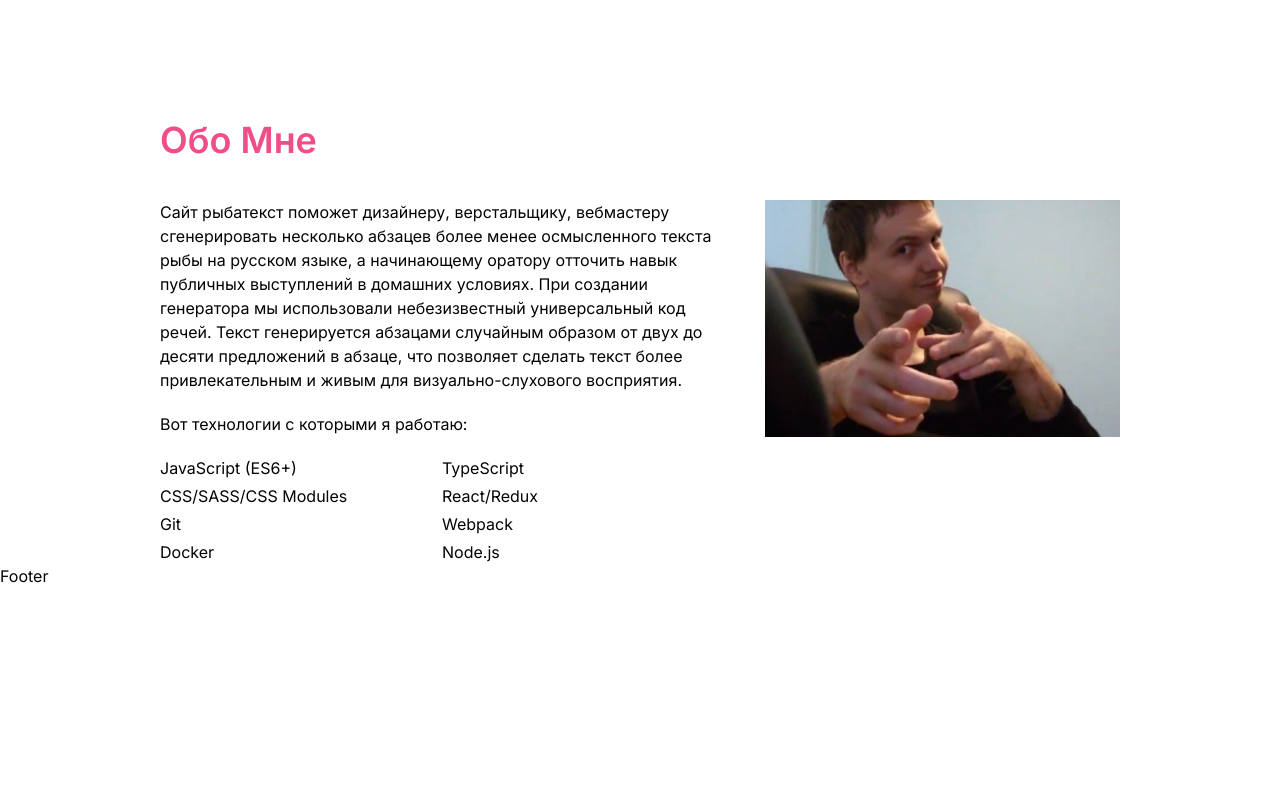
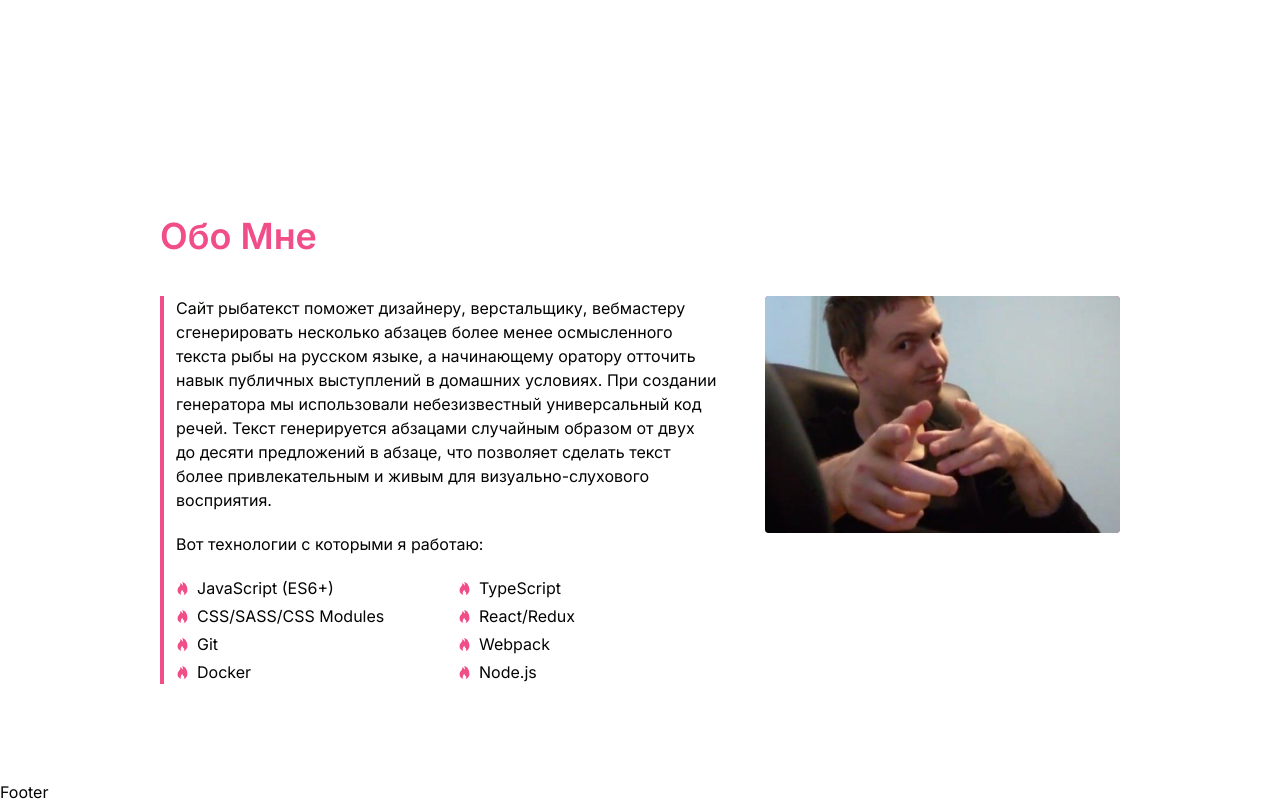
Before and after one commit to raveandcrave/my-portfolio, a Next.js app: page /en in a window 1280 px wide. Shown: the part 680-1484 px from the top of the page. Before the commit the page ends 1268 px from the top, so only its background shows below. Built offline with nearby package versions, Linux system fonts and the light colour scheme.

Commit message:
AboutSection

```diff
--- a/src/components/AboutSection/AboutSection.jsx
+++ b/src/components/AboutSection/AboutSection.tsx
@@ -2,6 +2,7 @@ import Image from 'next/image';
 import Title from '@/components/Title/Title';
 import styles from './AboutSection.module.css';
 import Papich from '@/assets/papich.jpg';
+import FireIcon from './fire.svg?svgr';
 
 const skills = [
   'JavaScript (ES6+)',
@@ -16,12 +17,12 @@ const skills = [
 
 const AboutSection = () => {
   return (
-    <section className="py-25 px-10">
+    <section className="px-10 py-24">
       <Title tag="h2" className="mb-10">
         Обо Мне
       </Title>
       <div className="grid gap-12 grid-cols-5">
-        <div className="col-span-3">
+        <div className="col-span-3 border-l-4 border-cyclamen pl-3">
           <p className="mb-5">
             Сайт рыбатекст поможет дизайнеру, верстальщику, вебмастеру сгенерировать несколько абзацев более менее
             осмысленного текста рыбы на русском языке, а начинающему оратору отточить навык публичных выступлений в
@@ -32,12 +33,20 @@ const AboutSection = () => {
           <p className="mb-5">Вот технологии с которыми я работаю:</p>
           <ul className={styles.skillsList}>
             {skills.map((skill) => (
-              <li key={skill}>{skill}</li>
+              <li key={skill} className="flex items-center gap-2">
+                <FireIcon className="inline-block fill-cyclamen" width={13} height={13} /> {skill}
+              </li>
             ))}
           </ul>
         </div>
         <div className="col-span-2">
-          <Image src={Papich} alt="Roflan ebalo" />
+          <div className="bg-cyclamen rounded">
+            <Image
+              src={Papich}
+              alt="Roflan ebalo"
+              className="rounded transition-transform hover:-translate-x-2 hover:-translate-y-2"
+            />
+          </div>
         </div>
       </div>
     </section>
```
Also changed, not shown: src/components/AboutSection/fire.svg.
